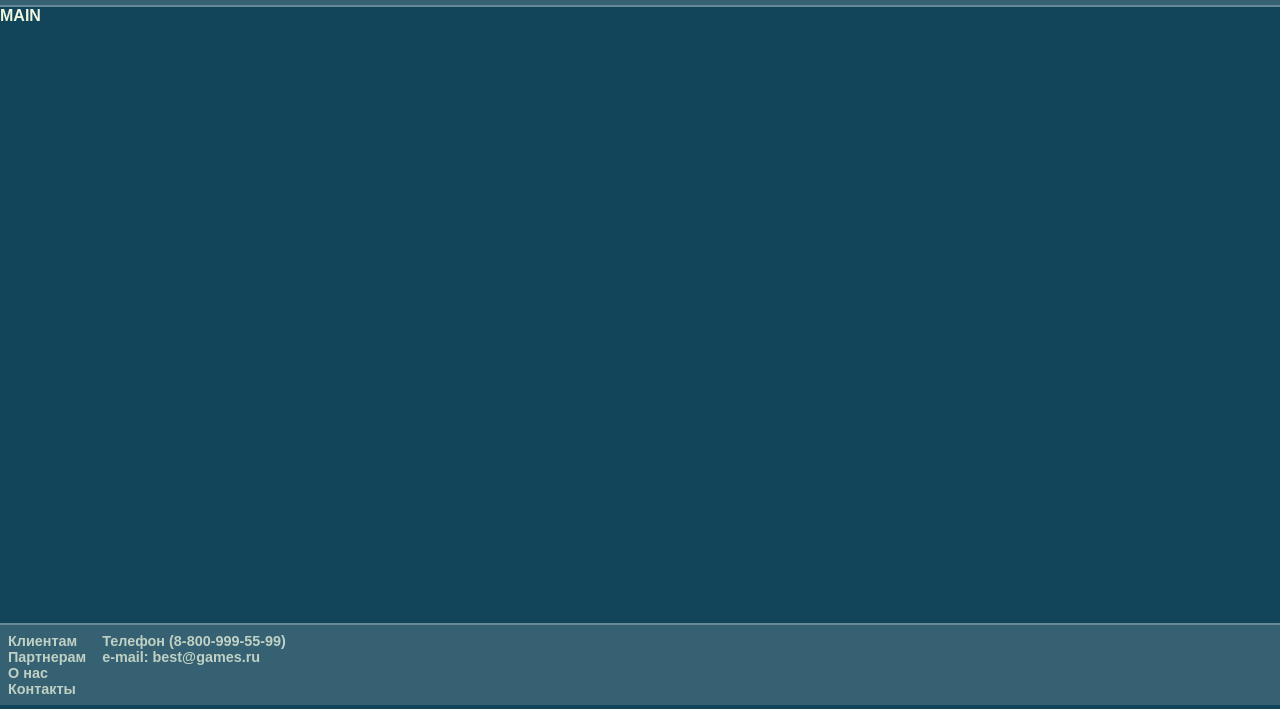
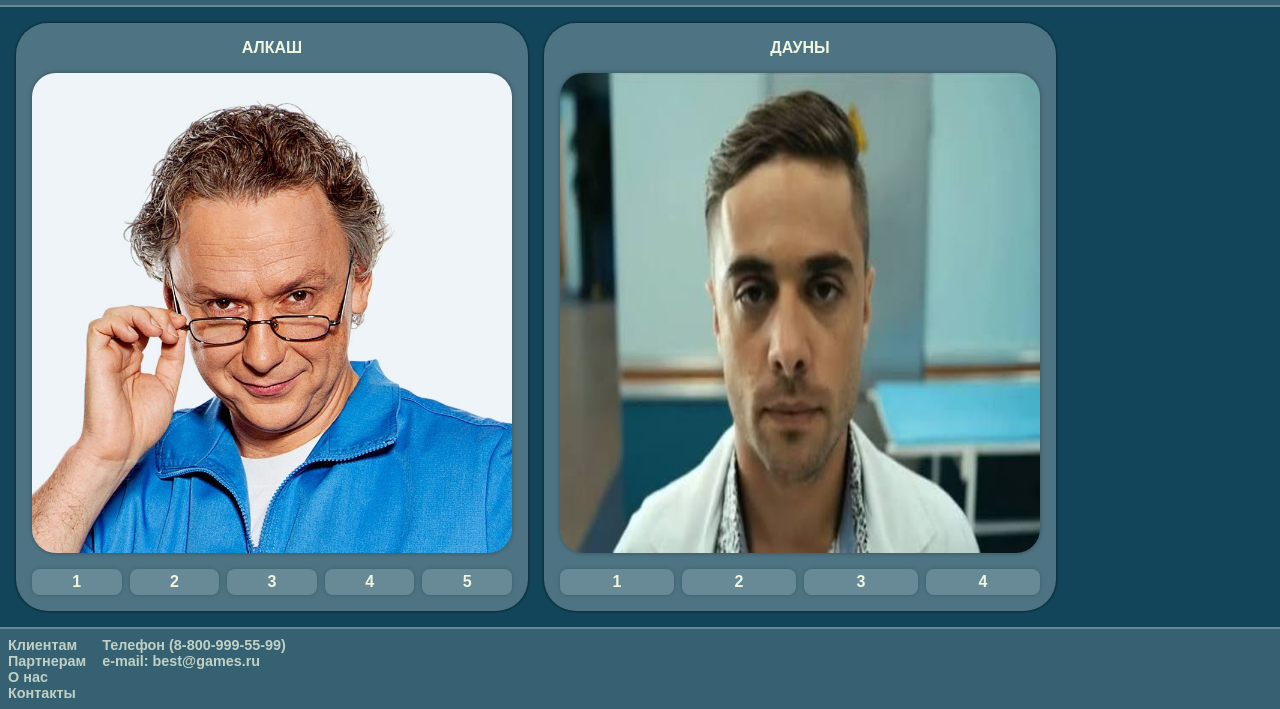
Before and after one commit to shuurpq2/interns, a plain HTML site: page src/dumbfucks.html in a window 1280 px wide. Shown: the part 95-804 px from the top of the page. Drawn offline with Linux system fonts and the light colour scheme.

Commit message:
add dauny_sliders

```diff
--- a/src/assets/styles/dumbfucks.css
+++ b/src/assets/styles/dumbfucks.css
@@ -0,0 +1,4 @@
+.sliders {
+    display: flex;
+    gap: 1rem;
+}
--- a/src/assets/styles/global.css
+++ b/src/assets/styles/global.css
@@ -86,6 +86,10 @@ body {
   min-height: 100vh;
 }
 
+main {
+  padding: 1rem;
+}
+
 .slider {
   width: fit-content;
   padding: 1rem;
--- a/src/dumbfucks.html
+++ b/src/dumbfucks.html
@@ -27,7 +27,40 @@
     </nav>
   </header>
   <main>
-    MAIN
+    <div class="sliders">
+      <div class="slider slider--allcash-slider">
+        <div class="slider__title allcash-slider__title">АЛКАШ</div>
+        <div class="slider__track allcash-slider__track">
+          <img class="slider__slide allcash-slider__slide" id="allcash_slide1" src="assets/images/kupitman1.jpeg">
+          <img class="slider__slide allcash-slider__slide" id="allcash_slide2" src="assets/images/kupitman2.jpg">
+          <img class="slider__slide allcash-slider__slide" id="allcash_slide3" src="assets/images/kupitman3.jfif">
+          <img class="slider__slide allcash-slider__slide" id="allcash_slide4" src="assets/images/kupitman4.jpg">
+          <img class="slider__slide allcash-slider__slide" id="allcash_slide5" src="assets/images/kupitman5.jpg">
+        </div>
+        <div class="slider__dots allcash-slider__dots">
+          <a href="#allcash_slide1" class="slider__dot allcash-slider__dot">1</a>
+          <a href="#allcash_slide2" class="slider__dot allcash-slider__dot">2</a>
+          <a href="#allcash_slide3" class="slider__dot allcash-slider__dot">3</a>
+          <a href="#allcash_slide4" class="slider__dot allcash-slider__dot">4</a>
+          <a href="#allcash_slide5" class="slider__dot allcash-slider__dot">5</a>
+        </div>
+      </div>
+      <div class="slider slider--dauny-slider">
+        <div class="slider__title dauny-slider__title">ДАУНЫ</div>
+        <div class="slider__track dauny-slider__track">
+          <img class="slider__slide dauny-slider__slide" id="dauny_slide1" src="assets/images/gleb.jfif">
+          <img class="slider__slide dauny-slider__slide" id="dauny_slide2" src="assets/images/lobanov.jpg">
+          <img class="slider__slide dauny-slider__slide" id="dauny_slide3" src="assets/images/4ernous.jfif">
+          <img class="slider__slide dauny-slider__slide" id="dauny_slide4" src="assets/images/levin.jpg">
+        </div>
+        <div class="slider__dots dauny-slider__dots">
+          <a href="#dauny_slide1" class="slider__dot dauny-slider__dot">1</a>
+          <a href="#dauny_slide2" class="slider__dot dauny-slider__dot">2</a>
+          <a href="#dauny_slide3" class="slider__dot dauny-slider__dot">3</a>
+          <a href="#dauny_slide4" class="slider__dot dauny-slider__dot">4</a>
+        </div>
+      </div>
+    </div>
   </main>
   <footer>
     <div class="footer__info">
```
Also changed, not shown: src/index.html (+1 -17 lines), src/assets/images/4ernous.jfif (added), src/assets/images/gleb.jfif (added), src/assets/images/levin.jpg (added), src/assets/images/lobanov.jpg (added).
